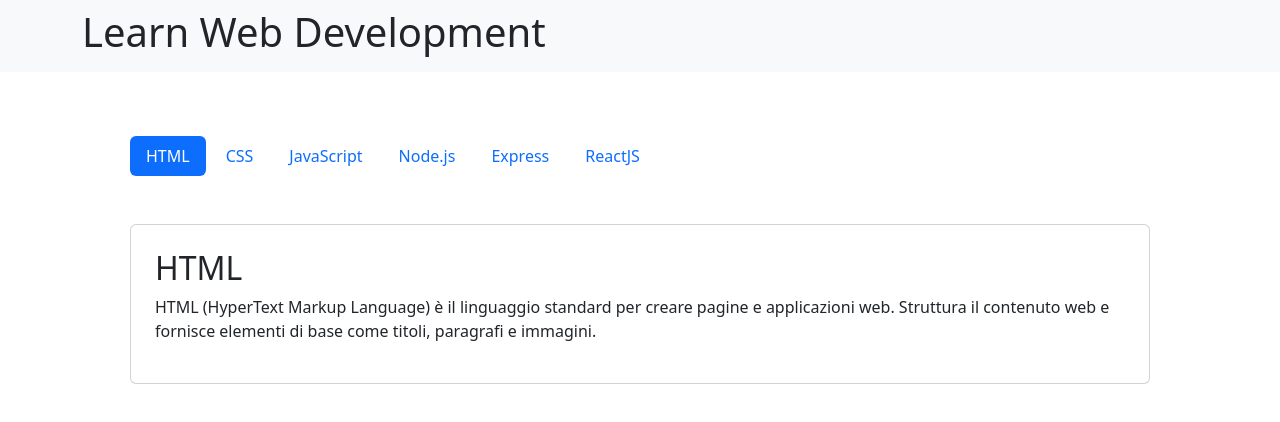
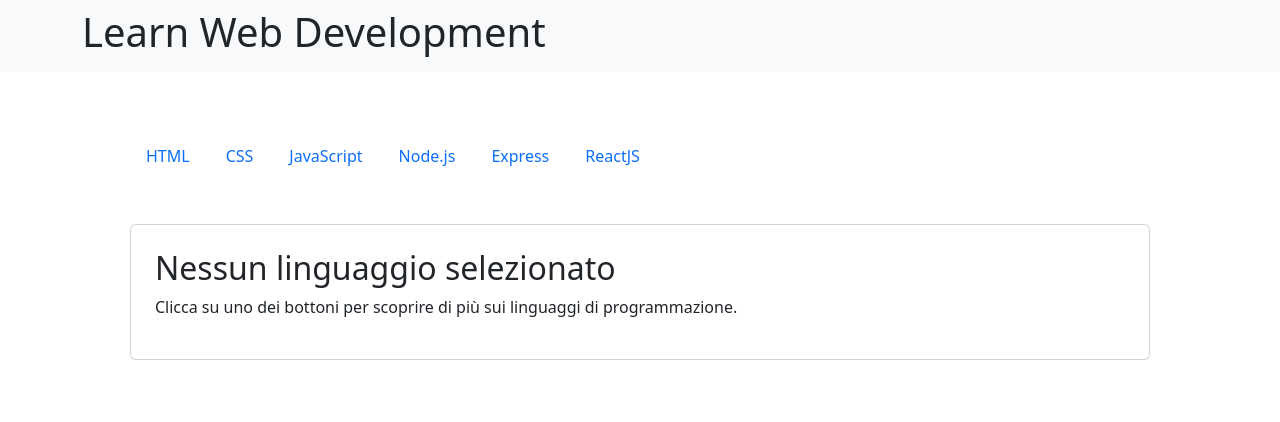
Before and after one commit to andrea-pugliatti/react-use-state, a React (Vite) app: page / in a window 1280 px wide. Shown: the top 422 px of the page. Built offline with nearby package versions, Linux system fonts and the light colour scheme.

Commit message:
Bonus: Add conditional rendering

```diff
--- a/src/components/Button.jsx
+++ b/src/components/Button.jsx
@@ -1,5 +1,4 @@
 export default function Button({ id, title, active, handleClick }) {
-	console.log(handleClick);
 	return (
 		<li className="nav-item">
 			<button
--- a/src/components/Main.jsx
+++ b/src/components/Main.jsx
@@ -4,11 +4,15 @@
 import Card from "./Card";
 
 export default function Main({ data }) {
-	const [active, setActive] = useState(1);
+	const [active, setActive] = useState(0);
 
 	const handleClick = (id) => {
+		if (id === active) {
+			setActive(0);
+		} else {
+			setActive(id);
+		}
 		console.log(id);
-		setActive(id);
 	};
 
 	return (
@@ -25,10 +29,19 @@
 						/>
 					))}
 				</ul>
-				<Card
-					title={languages.at(active - 1).title}
-					description={languages.at(active - 1).description}
-				/>
+				{active > 0 ? (
+					<Card
+						title={languages.at(active - 1).title}
+						description={languages.at(active - 1).description}
+					/>
+				) : (
+					<Card
+						title={"Nessun linguaggio selezionato"}
+						description={
+							"Clicca su uno dei bottoni per scoprire di più sui linguaggi di programmazione."
+						}
+					/>
+				)}
 			</div>
 		</div>
 	);
```
